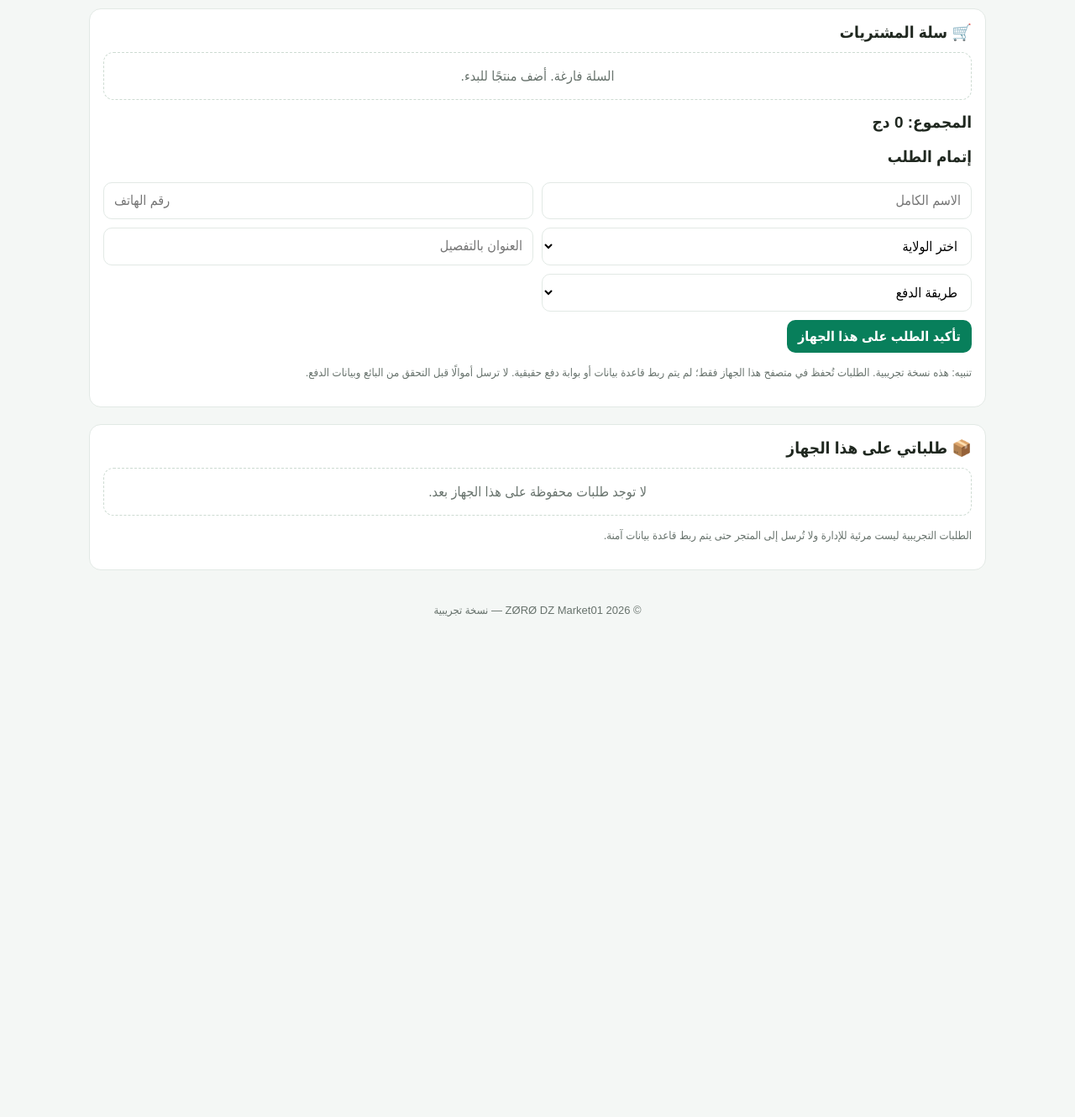
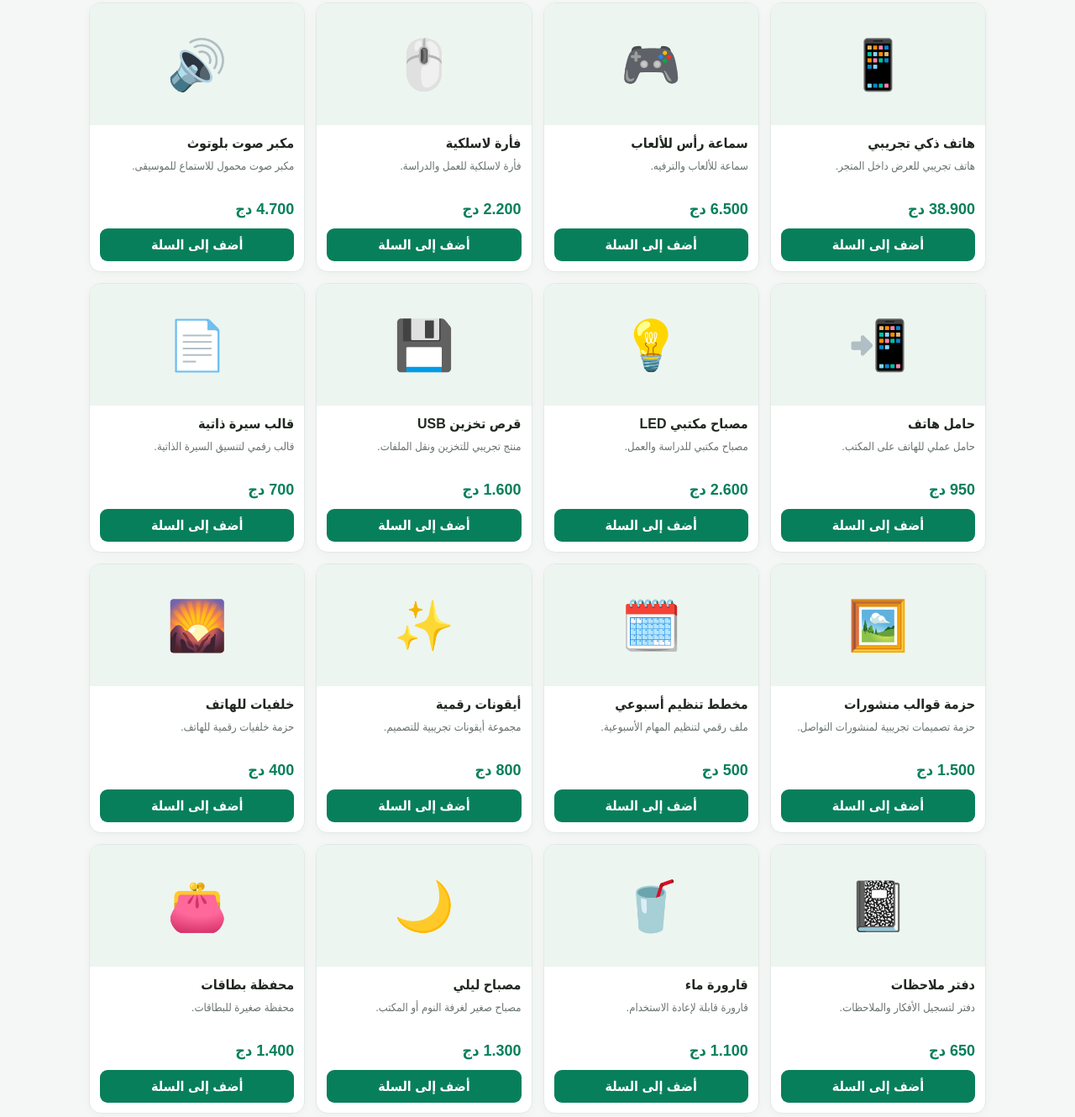
Before and after one commit to hamzahamza47/Z-R--DZ-Market01-, a plain HTML site: page index.html in a window 1280 px wide. Shown: the part 1046-2376 px from the top of the page at 84% size. Before the commit the page ends 1804 px from the top, so only its background shows below. Drawn offline with Linux system fonts and the light colour scheme.

Commit message:
Add new products to the product list

```diff
--- a/index.html
+++ b/index.html
@@ -124,7 +124,23 @@ const productsData = [
  {id:5,name:"كتاب إلكتروني",fr:"Livre numérique",cat:"digital",price:900,icon:"📚",desc:"كتاب رقمي تجريبي؛ تحقق من المحتوى قبل الشراء.",descfr:"Livre numérique de démonstration."},
  {id:6,name:"قالب تصميم",fr:"Modèle de design",cat:"digital",price:1200,icon:"🎨",desc:"قالب رقمي قابل للتخصيص.",descfr:"Modèle numérique personnalisable."},
  {id:7,name:"دورة تعليمية",fr:"Cours en ligne",cat:"digital",price:2500,icon:"🎓",desc:"محتوى تعليمي رقمي تجريبي.",descfr:"Contenu éducatif numérique."},
- {id:8,name:"حقيبة يومية",fr:"Sac quotidien",cat:"general",price:2900,icon:"🎒",desc:"حقيبة للاستخدام اليومي.",descfr:"Sac pratique pour tous les jours."}
+ {id:8,name:"حقيبة يومية",fr:"Sac quotidien",cat:"general",price:2900,icon:"🎒",desc:"حقيبة للاستخدام اليومي.",descfr:"Sac pratique pour tous les jours."},
+ {id:9,name:"هاتف ذكي تجريبي",fr:"Smartphone de démonstration",cat:"electronics",price:38900,icon:"📱",desc:"هاتف تجريبي للعرض داخل المتجر.",descfr:"Smartphone de démonstration pour la boutique."},
+ {id:10,name:"سماعة رأس للألعاب",fr:"Casque gaming",cat:"electronics",price:6500,icon:"🎮",desc:"سماعة للألعاب والترفيه.",descfr:"Casque pour jeux et divertissement."},
+ {id:11,name:"فأرة لاسلكية",fr:"Souris sans fil",cat:"electronics",price:2200,icon:"🖱️",desc:"فأرة لاسلكية للعمل والدراسة.",descfr:"Souris sans fil pour le travail et les études."},
+ {id:12,name:"مكبر صوت بلوتوث",fr:"Enceinte Bluetooth",cat:"electronics",price:4700,icon:"🔊",desc:"مكبر صوت محمول للاستماع للموسيقى.",descfr:"Enceinte portable pour écouter de la musique."},
+ {id:13,name:"حامل هاتف",fr:"Support téléphone",cat:"electronics",price:950,icon:"📲",desc:"حامل عملي للهاتف على المكتب.",descfr:"Support pratique pour téléphone sur un bureau."},
+ {id:14,name:"مصباح مكتبي LED",fr:"Lampe de bureau LED",cat:"electronics",price:2600,icon:"💡",desc:"مصباح مكتبي للدراسة والعمل.",descfr:"Lampe LED pour étudier et travailler."},
+ {id:15,name:"قرص تخزين USB",fr:"Clé USB",cat:"electronics",price:1600,icon:"💾",desc:"منتج تجريبي للتخزين ونقل الملفات.",descfr:"Produit de démonstration pour stocker et transférer des fichiers."},
+ {id:16,name:"قالب سيرة ذاتية",fr:"Modèle de CV",cat:"digital",price:700,icon:"📄",desc:"قالب رقمي لتنسيق السيرة الذاتية.",descfr:"Modèle numérique pour créer un CV."},
+ {id:17,name:"حزمة قوالب منشورات",fr:"Pack de modèles de publications",cat:"digital",price:1500,icon:"🖼️",desc:"حزمة تصميمات تجريبية لمنشورات التواصل.",descfr:"Pack de modèles pour les réseaux sociaux."},
+ {id:18,name:"مخطط تنظيم أسبوعي",fr:"Planificateur hebdomadaire",cat:"digital",price:500,icon:"🗓️",desc:"ملف رقمي لتنظيم المهام الأسبوعية.",descfr:"Fichier numérique pour organiser la semaine."},
+ {id:19,name:"أيقونات رقمية",fr:"Pack d’icônes numériques",cat:"digital",price:800,icon:"✨",desc:"مجموعة أيقونات تجريبية للتصميم.",descfr:"Collection d’icônes de démonstration."},
+ {id:20,name:"خلفيات للهاتف",fr:"Fonds d’écran pour téléphone",cat:"digital",price:400,icon:"🌄",desc:"حزمة خلفيات رقمية للهاتف.",descfr:"Pack de fonds d’écran numériques."},
+ {id:21,name:"دفتر ملاحظات",fr:"Carnet de notes",cat:"general",price:650,icon:"📓",desc:"دفتر لتسجيل الأفكار والملاحظات.",descfr:"Carnet pour noter idées et remarques."},
+ {id:22,name:"قارورة ماء",fr:"Bouteille d’eau",cat:"general",price:1100,icon:"🥤",desc:"قارورة قابلة لإعادة الاستخدام.",descfr:"Bouteille réutilisable."},
+ {id:23,name:"مصباح ليلي",fr:"Veilleuse",cat:"general",price:1300,icon:"🌙",desc:"مصباح صغير لغرفة النوم أو المكتب.",descfr:"Petite lampe pour chambre ou bureau."},
+ {id:24,name:"محفظة بطاقات",fr:"Porte-cartes",cat:"general",price:1400,icon:"👛",desc:"محفظة صغيرة للبطاقات.",descfr:"Petit porte-cartes pratique."}
 ];
 const categoriesData = [
  {id:"all",ar:"الكل",fr:"Tout"},
```
